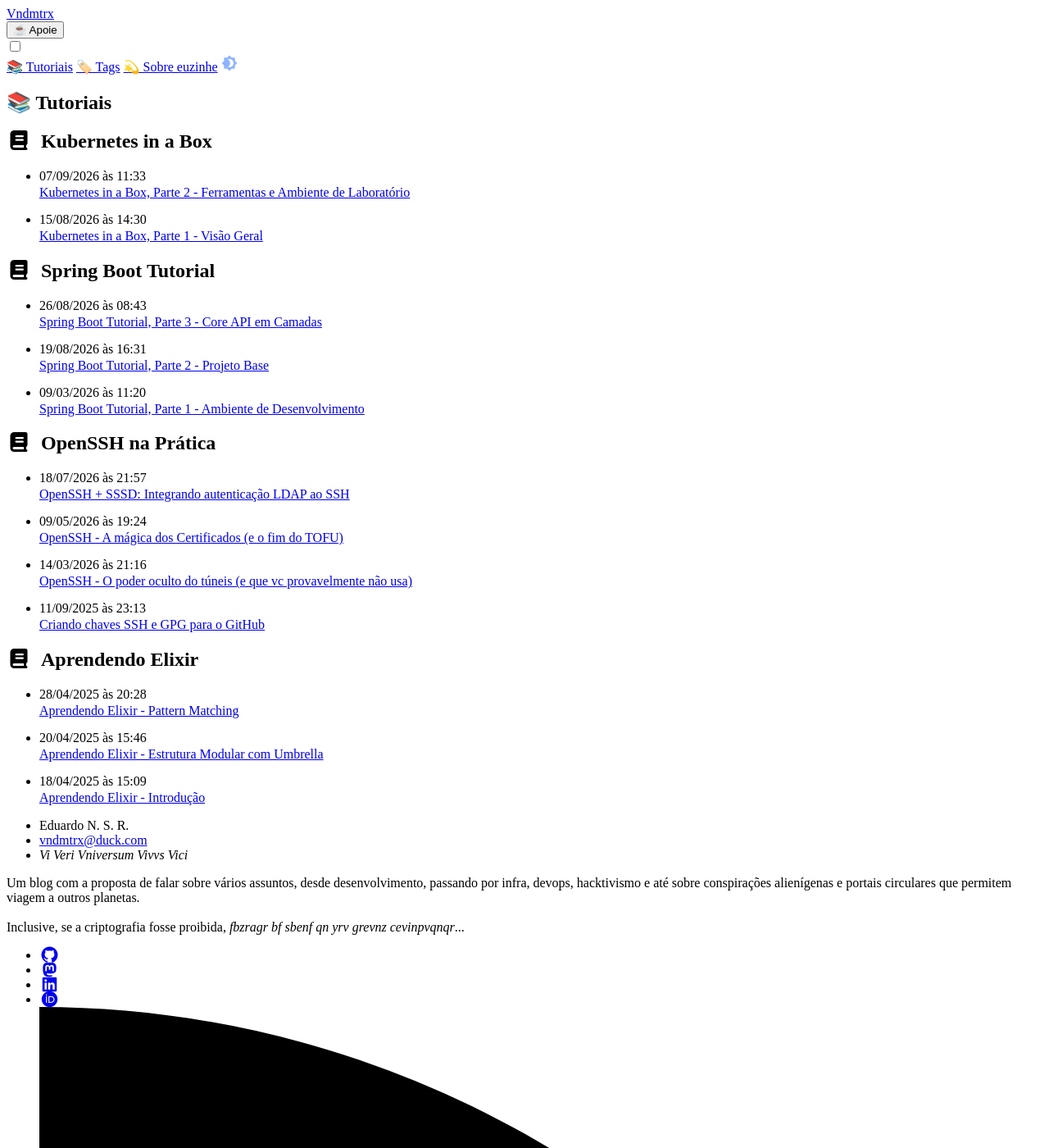
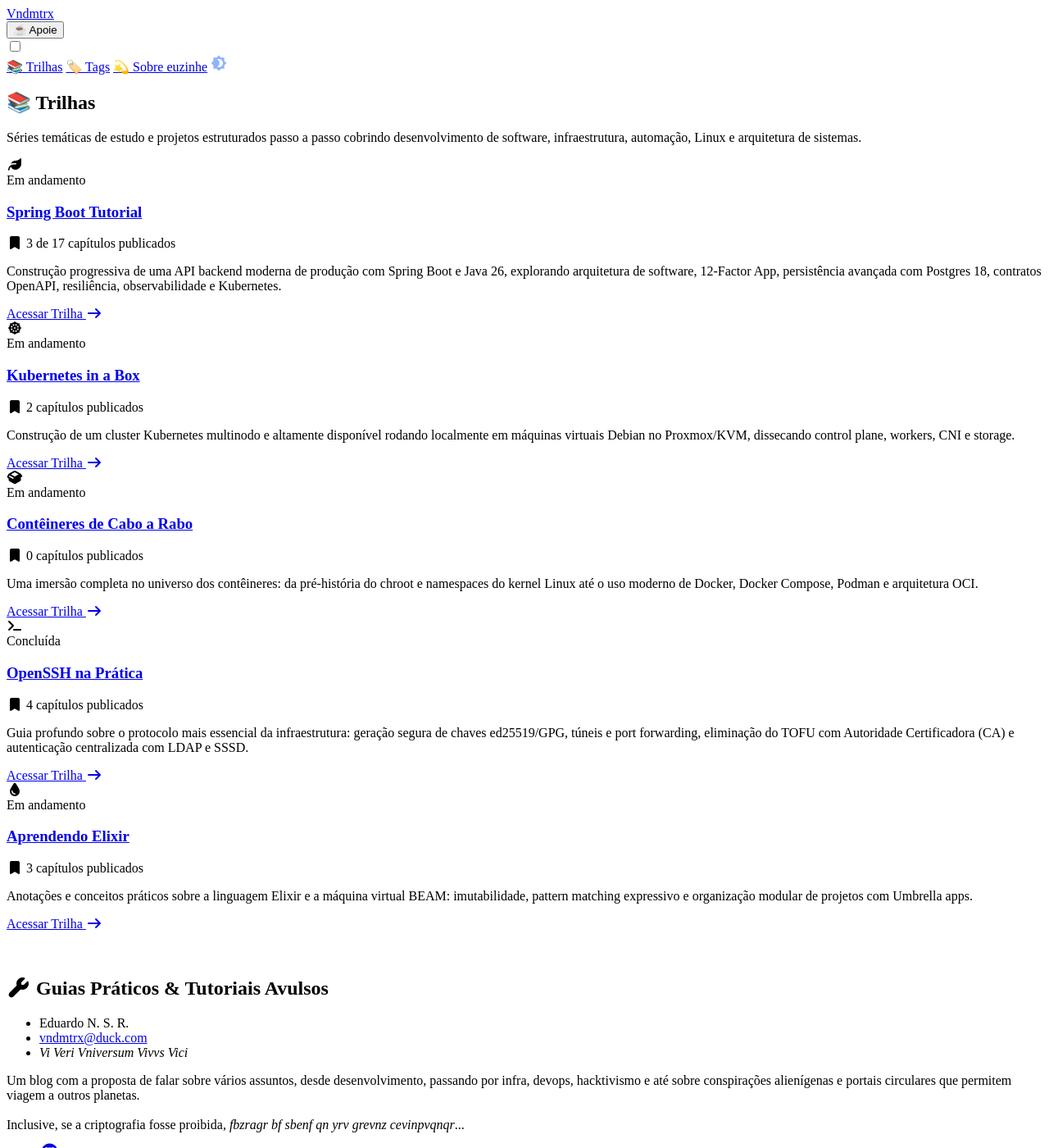
Before and after one commit to vndmtrx/vndmtrx.github.io, a Jekyll site: the page built from tutoriais.html, in a window 1280 px wide and 1400 px high. Shown: the whole window at 82% size. Built offline with Jekyll 4.4.1, drawn with Linux system fonts in a browser that asks for light colours; nearby versions of some CDN libraries.

Commit message:
feat(trilhas): estrutura hub e spoke de series de estudo
- Renomeia o hub de series para Trilhas (/tutoriais/) em sintonia com a página de Categorias
- Centraliza metadados e ementas das 5 séries em _data/series.yml
- Adiciona páginas individuais dedicadas sob tutoriais/<slug>.md usando o novo layout serie.html
- Exibe trilha cronológica com capítulos publicados e partes futuras planejadas

```diff
--- /dev/null
+++ b/_data/series.yml
@@ -0,0 +1,71 @@
+spring-boot:
+  title: "Spring Boot Tutorial"
+  slug: "spring-boot"
+  url: "/tutoriais/spring-boot/"
+  icon: "fas fa-leaf"
+  status: "Em andamento"
+  total_planned: 17
+  repo: "https://github.com/vndmtrx/estudos_springboot"
+  description: "Construção progressiva de uma API backend moderna de produção com Spring Boot e Java 26, explorando arquitetura de software, 12-Factor App, persistência avançada com Postgres 18, contratos OpenAPI, resiliência, observabilidade e Kubernetes."
+  future_parts:
+    - part: 4
+      title: "Refinamento e Contratos (O fim do JPA no Controller)"
+    - part: 5
+      title: "Persistência Real com Postgres 18"
+    - part: 6
+      title: "Contratos e Documentação Viva (Design-First vs SpringDoc OpenAPI)"
+    - part: 7
+      title: "Arquitetura: RESTful vs RPC (HATEOAS)"
+    - part: 8
+      title: "Testes de Integração e Specs (BDD e Testcontainers)"
+    - part: 9
+      title: "Paginação, Filtros Dinâmicos e o Novo Verbo HTTP QUERY (RFC 9734)"
+    - part: 10
+      title: "Calendário, Agendamento e Background Jobs"
+    - part: 11
+      title: "Usuários, Security e Auditoria Completa (JWT e Hibernate Envers)"
+    - part: 12
+      title: "Observabilidade: Actuator, Prometheus e OpenTelemetry"
+    - part: 13
+      title: "Caches e Resiliência com Redis e Resilience4J"
+    - part: 14
+      title: "Containerização e o Caminho para o Kubernetes"
+    - part: 15
+      title: "Bônus: Mensageria Distribuída e EDA (RabbitMQ / Kafka)"
+    - part: 16
+      title: "Bônus: Particionamento e Data Tiering com PostgreSQL"
+    - part: 17
+      title: "Bônus: Re-hidratação, Operações em Dados Frios e Ciclo de Vida"
+
+k8sbox:
+  title: "Kubernetes in a Box"
+  slug: "k8sbox"
+  url: "/tutoriais/k8sbox/"
+  icon: "fas fa-dharmachakra"
+  status: "Em andamento"
+  repo: "https://github.com/vndmtrx/k8s-in-a-box"
+  description: "Construção de um cluster Kubernetes multinodo e altamente disponível rodando localmente em máquinas virtuais Debian no Proxmox/KVM, dissecando control plane, workers, CNI e storage."
+
+conteineres:
+  title: "Contêineres de Cabo a Rabo"
+  slug: "conteineres"
+  url: "/tutoriais/conteineres/"
+  icon: "fas fa-box-open"
+  status: "Em andamento"
+  description: "Uma imersão completa no universo dos contêineres: da pré-história do chroot e namespaces do kernel Linux até o uso moderno de Docker, Docker Compose, Podman e arquitetura OCI."
+
+openssh:
+  title: "OpenSSH na Prática"
+  slug: "openssh"
+  url: "/tutoriais/openssh/"
+  icon: "fas fa-terminal"
+  status: "Concluída"
+  description: "Guia profundo sobre o protocolo mais essencial da infraestrutura: geração segura de chaves ed25519/GPG, túneis e port forwarding, eliminação do TOFU com Autoridade Certificadora (CA) e autenticação centralizada com LDAP e SSSD."
+
+elixir:
+  title: "Aprendendo Elixir"
+  slug: "elixir"
+  url: "/tutoriais/elixir/"
+  icon: "fas fa-tint"
+  status: "Em andamento"
+  description: "Anotações e conceitos práticos sobre a linguagem Elixir e a máquina virtual BEAM: imutabilidade, pattern matching expressivo e organização modular de projetos com Umbrella apps."
--- a/tutoriais.html
+++ b/tutoriais.html
@@ -1,40 +1,77 @@
 ---
 layout: page
-title: '📚 Tutoriais'
+title: '📚 Trilhas'
+nav_title: '📚 Trilhas'
 permalink: /tutoriais/
 ---
 
-{%- assign date_format = site.minima.date_format | default: "%b %-d, %Y" -%}
+{%- assign date_format = site.minima.date_format | default: "%d/%m/%Y" -%}
 
-{%- assign series_list = "" -%}
-{%- for post in site.posts -%}
-  {%- if post.series -%}
-    {%- assign check_item = "|" | append: post.series | append: "|" -%}
-    {%- assign current_list = "|" | append: series_list -%}
-    {%- unless current_list contains check_item -%}
-      {%- assign series_list = series_list | append: post.series | append: "|" -%}
-    {%- endunless -%}
-  {%- endif -%}
-{%- endfor -%}
+<p class="hub-intro">
+  Séries temáticas de estudo e projetos estruturados passo a passo cobrindo desenvolvimento de software, infraestrutura, automação, Linux e arquitetura de sistemas.
+</p>
 
-{%- assign unique_series = series_list | split: "|" -%}
+<section class="series-hub-section">
+  <div class="series-grid">
+    {%- for item in site.data.series -%}
+      {%- assign key = item[0] -%}
+      {%- assign serie = item[1] -%}
+      {%- assign serie_posts = site.posts | where: "series", serie.title -%}
+      <div class="series-card">
+        <div class="series-card-header">
+          <div class="series-card-icon">
+            <i class="{{ serie.icon | default: 'fas fa-book' }}" aria-hidden="true"></i>
+          </div>
+          <span class="series-status-badge {% if serie.status == 'Concluída' %}status-completed{% else %}status-ongoing{% endif %}">
+            {{ serie.status }}
+          </span>
+        </div>
 
-<div id="full-series-list">
-  {%- for serie in unique_series -%}
-  <h2 id="{{ serie | slugify }}" class="linked-section">
-    <i class="fas fa-book" aria-hidden="true"></i>
-    &nbsp;{{ serie }}
+        <h3 class="series-card-title">
+          <a href="{{ serie.url | relative_url }}">{{ serie.title }}</a>
+        </h3>
+
+        <div class="series-card-counter">
+          <i class="fas fa-bookmark" aria-hidden="true"></i>
+          {{ serie_posts.size }}{% if serie.total_planned %} de {{ serie.total_planned }}{% endif %} capítulos publicados
+        </div>
+
+        <p class="series-card-desc">{{ serie.description }}</p>
+
+        <div class="series-card-footer">
+          <a href="{{ serie.url | relative_url }}" class="series-card-btn">
+            <span>Acessar Trilha</span>
+            <i class="fas fa-arrow-right" aria-hidden="true"></i>
+          </a>
+        </div>
+      </div>
+    {%- endfor -%}
+  </div>
+</section>
+
+{%- assign standalone_tutorials = "" -%}
+<section class="standalone-tutorials-section" style="margin-top: 3.5rem;">
+  <h2 class="hub-section-title">
+    <i class="fas fa-wrench" aria-hidden="true"></i> Guias Práticos & Tutoriais Avulsos
   </h2>
+
+  {%- assign tutorial_posts = site.posts | where: "category", "Tutoriais" | sort: "date" | reverse -%}
   <ul class="post-list">
-    {%- assign serie_posts = site.posts | where: "series", serie -%}
-    {%- for post in serie_posts -%}
-    <li style="margin-bottom: 15px;">
-      <span class="post-meta">{{ post.date | date: date_format }}</span>
-      <div style="margin-top: 2px;">
-        <a href="{{ post.url | relative_url }}">{{ post.title | escape }}</a>
-      </div>
-    </li>
+    {%- for post in tutorial_posts -%}
+      {%- unless post.series -%}
+      <li style="margin-bottom: 1.8rem;">
+        <span class="post-meta">{{ post.date | date: date_format }}</span>
+        <h3>
+          <a class="post-link" href="{{ post.url | relative_url }}">{{ post.title | escape }}</a>
+        </h3>
+        {%- if post.subtitle -%}
+        <p class="post-subtitle">{{ post.subtitle | escape }}</p>
+        {%- endif -%}
+        {%- if site.minima.show_excerpts -%}
+        {{ post.excerpt }}
+        {%- endif -%}
+      </li>
+      {%- endunless -%}
     {%- endfor -%}
   </ul>
-  {%- endfor -%}
-</div>
+</section>
--- /dev/null
+++ b/tutoriais/conteineres.md
@@ -0,0 +1,9 @@
+---
+layout: serie
+title: "Contêineres de Cabo a Rabo"
+series_key: conteineres
+permalink: /tutoriais/conteineres/
+---
+
+> [!NOTE] Trilha Prática e Conceitual
+> Esta série foi planejada para quem quer entender como o Linux isola processos por baixo dos panos e dominar Docker, Docker Compose e Podman no ambiente de desenvolvimento e produção.
--- /dev/null
+++ b/tutoriais/elixir.md
@@ -0,0 +1,9 @@
+---
+layout: serie
+title: "Aprendendo Elixir"
+series_key: elixir
+permalink: /tutoriais/elixir/
+---
+
+> [!NOTE] Primeiros Passos no Ecossistema BEAM
+> Explorando a elegância da programação funcional, imutabilidade, pattern matching e arquitetura modular de aplicações Elixir.
--- /dev/null
+++ b/tutoriais/k8sbox.md
@@ -0,0 +1,9 @@
+---
+layout: serie
+title: "Kubernetes in a Box"
+series_key: k8sbox
+permalink: /tutoriais/k8sbox/
+---
+
+> [!NOTE] Repositório do Projeto
+> Os manifestos, playbooks Ansible e arquivos de configuração deste laboratório estão hospedados em [vndmtrx/k8s-in-a-box](https://github.com/vndmtrx/k8s-in-a-box).
--- /dev/null
+++ b/tutoriais/openssh.md
@@ -0,0 +1,9 @@
+---
+layout: serie
+title: "OpenSSH na Prática"
+series_key: openssh
+permalink: /tutoriais/openssh/
+---
+
+> [!NOTE] Série Completa
+> Quatro partes cobrindo desde geração de chaves criptográficas até infraestrutura de chaves públicas com CA e autenticação LDAP via SSSD.
--- /dev/null
+++ b/tutoriais/spring-boot.md
@@ -0,0 +1,9 @@
+---
+layout: serie
+title: "Spring Boot Tutorial"
+series_key: spring-boot
+permalink: /tutoriais/spring-boot/
+---
+
+> [!NOTE] Repositório do Projeto
+> Todo o código da série, dividido por capítulos (`capitulo-02/`, `capitulo-03/`, etc.), está disponível no repositório parceiro [vndmtrx/estudos_springboot](https://github.com/vndmtrx/estudos_springboot).
```
Also changed, not shown: _layouts/serie.html (added, +90 -0 lines).
